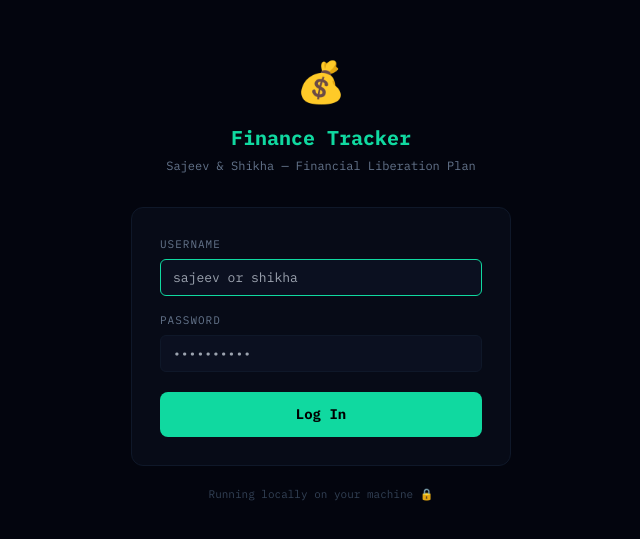
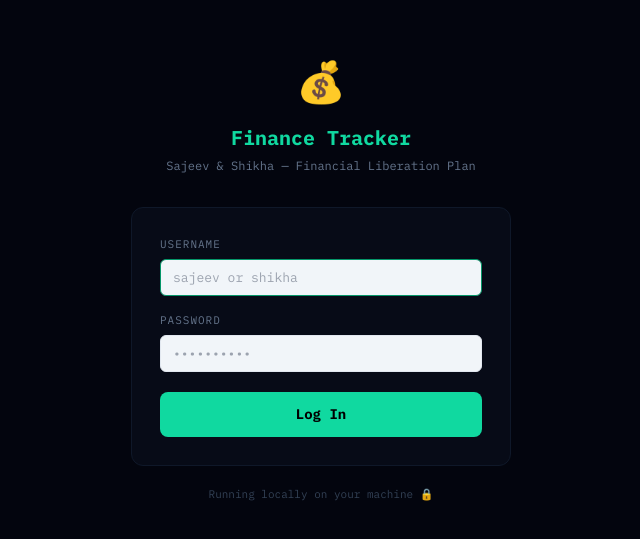
Before and after one commit to electronvolt94/finance-app, a Next.js app: page /login in a window 1280 px wide. Shown: the part 123-662 px from the top of the page, without its empty margins (319-959 px from the left). Built offline with nearby package versions, Linux system fonts and the light colour scheme.

Commit message:
Update globals.css
Change of color

```diff
--- a/src/app/globals.css
+++ b/src/app/globals.css
@@ -3,18 +3,18 @@
 @tailwind utilities;
 
 :root {
-  --bg: #03050e;
-  --panel: #070b17;
-  --panel2: #0b1020;
-  --border: #0f1829;
-  --green: #10d9a0;
-  --gold: #f0b429;
-  --blue: #4f9ef8;
-  --purple: #b794f6;
-  --orange: #fb923c;
-  --red: #f87171;
-  --text: #e2e8f0;
-  --muted: #334155;
+  --bg: #f8fafc;
+  --panel: #ffffff;
+  --panel2: #f1f5f9;
+  --border: #e2e8f0;
+  --green: #059669;
+  --gold: #d97706;
+  --blue: #2563eb;
+  --purple: #7c3aed;
+  --orange: #ea580c;
+  --red: #dc2626;
+  --text: #0f172a;
+  --muted: #94a3b8;
   --sub: #64748b;
 }
 
```
